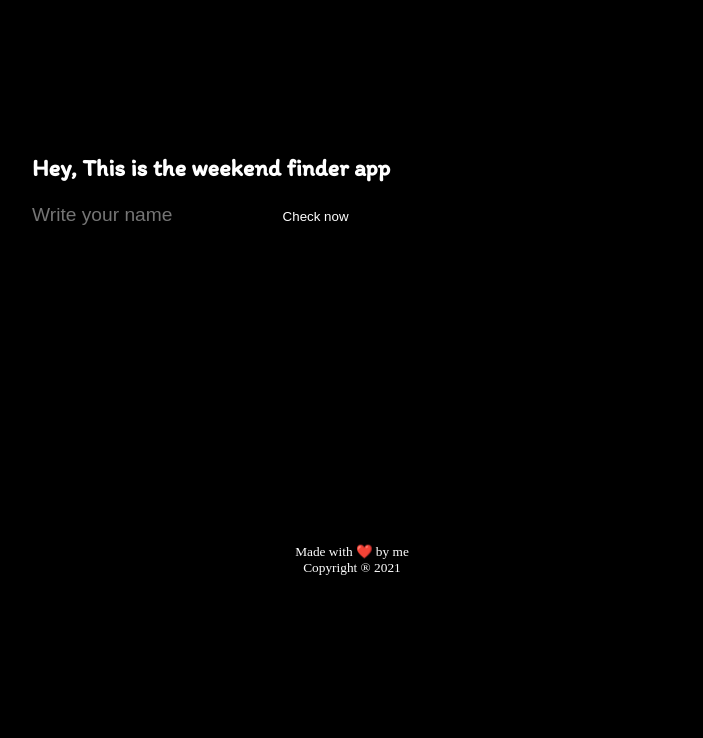
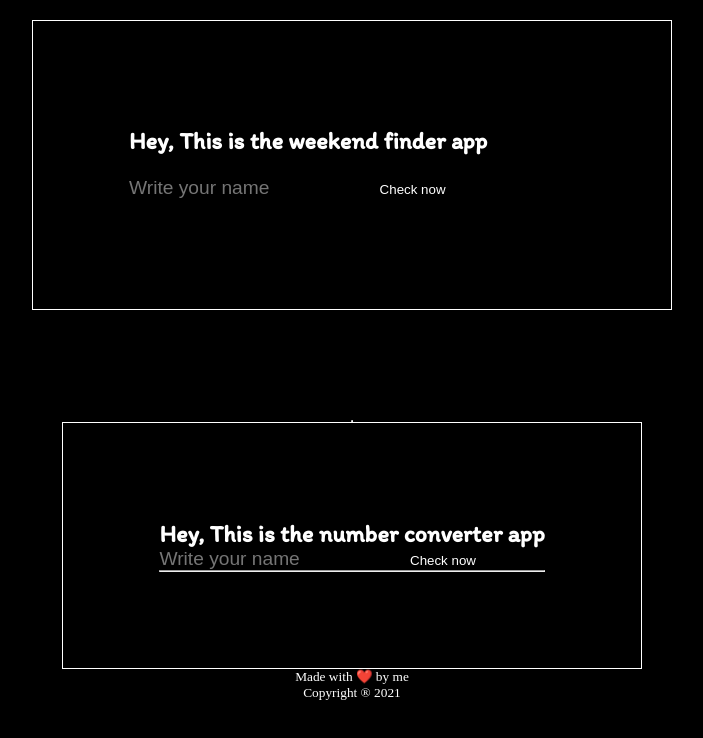
Before and after one commit to darioevers/counterApp, a website: page src/index.html in a window 1280 px wide. Shown: the whole page, without its empty margins (288-991 px from the left). Drawn offline with nearby package versions, Linux system fonts and the light colour scheme; files that its build step writes are made by us from their sources.

Commit message:
added section for number converter

```diff
--- a/src/index.html
+++ b/src/index.html
@@ -9,24 +9,38 @@
       href="https://fonts.googleapis.com/css2?family=Itim&display=swap"
       rel="stylesheet"
     />
-    <link rel="stylesheet" href="./style.css" />
+    <link rel="stylesheet" href="./styles/main.css" />
     <title>Weekend Countdown</title>
   </head>
   <body>
     <main>
-      <!-- something  -->
-      <h2 class="hey"></h2>
+      <!-- weekend finder  -->
+      <section class="weekend counter">
+      <h2 class="hey" id="weekendtitle"></h2>
       <form action="">
         <input type="text" id="userName" placeholder="Write your name" />
         <button id="checkNow">Check now</button>
       </form>
       <div class="result"></div>
     </main>
+    <hr>
+  </section>
+      <!--number converter  -->
+      <section class="weekend counter">
+        <h2 class="hey" id="convertertitle"></h2>
+        <form action="">
+          <input type="text" id="userName" placeholder="Write your name" />
+          <button id="checkNow">Check now</button>
+        </form>
+        <div class="result"></div>
+      </main>
+      <hr>
+    </section>
 
     <footer>
       <div>Made with ❤️ by me</div>
       <div>Copyright ® <span class="year"></span></div>
     </footer>
-    <script src="./index.js"></script>
+    <script src="./scripts/index.js"></script>
   </body>
 </html>
--- a/src/scripts/index.js
+++ b/src/scripts/index.js
@@ -2,7 +2,12 @@ const year = new Date().getFullYear();
 document.querySelector(".year").innerHTML = year;
 const date = new Date();
 const checkNow = document.querySelector("#checkNow");
-document.querySelector("h2").innerHTML = "Hey, This is the weekend finder app";
+document.querySelector("#weekendtitle").innerHTML =
+  "Hey, This is the weekend finder app";
+document.querySelector("#convertertitle").innerHTML =
+  "Hey, This is the number converter app";
+document.querySelector("#weekendtitle").innerHTML =
+  "Hey, This is the weekend finder app";
 // const options = { weekday: 'long' };
 
 // console.log(event.toLocaleDateString('de-DE', options));
--- a/src/scss/main.scss
+++ b/src/scss/main.scss
@@ -15,7 +15,6 @@ body {
   color: white;
 }
 main {
-  font-family: "Itim", cursive;
   width: 50vw;
   height: 50vh;
   line-height: 3rem;
@@ -46,3 +45,9 @@ footer {
   flex-flow: column;
   font-size: smaller;
 }
+
+section {
+  border: 1px white solid;
+  padding: 6rem;
+  font-family: "Itim", cursive;
+}
```
